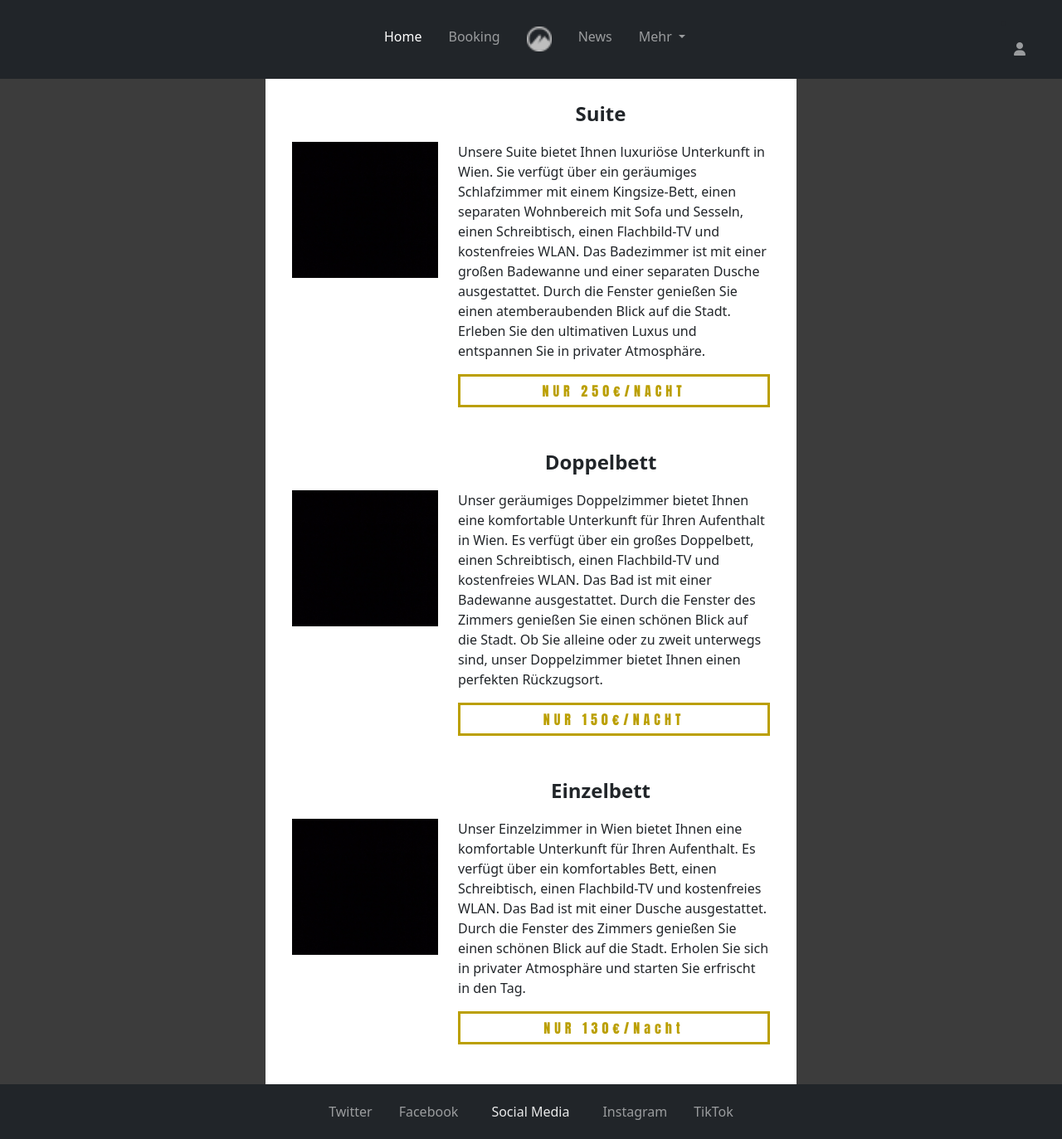
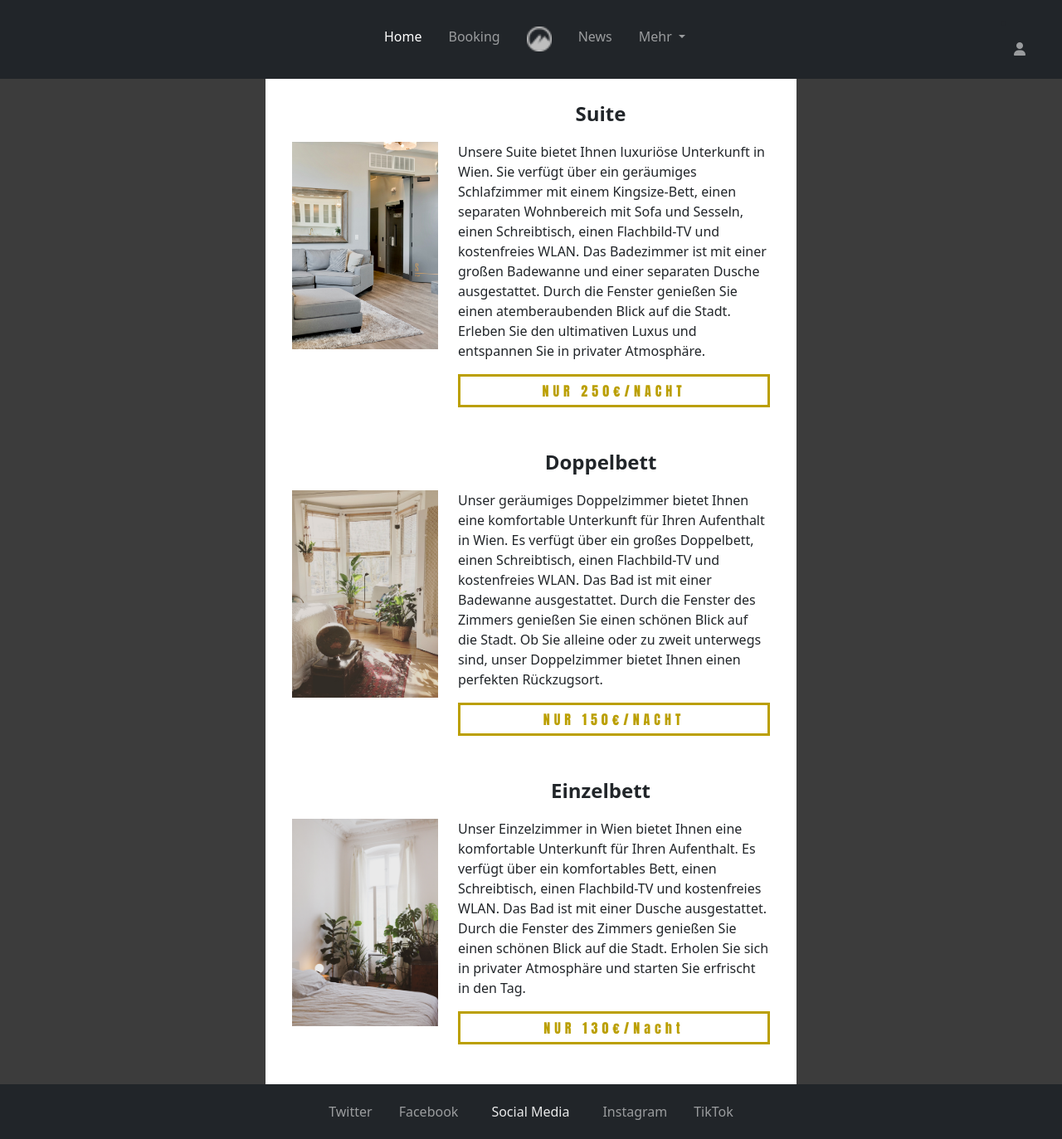
Before and after one commit to if22b151/Hotel-Website, a PHP site: page / in a window 1280 px wide. Shown: the part 607-1980 px from the top of the page at 83% size. Run offline with PHP 8.4, Linux system fonts and the light colour scheme; some libraries are stand-ins or nearby versions.

Commit message:
added pictures

```diff
--- a/index.php
+++ b/index.php
@@ -75,7 +75,7 @@
           </div>
           <div class="col-md-4">
             <div class="row">
-            <img src="img/black_square.png" class="img-fluid" alt="picture of a suite room">
+            <img src="img/room1.jpg" class="img-fluid" alt="picture of a suite room">
           </div>
         </div>
 
@@ -107,7 +107,7 @@
 
         <div class="col-md-4">
           <div class="row">
-            <img src="img/black_square.png" class="img-fluid" alt="picture of a double bed room">
+            <img src="img/room2.jpg" class="img-fluid" alt="picture of a double bed room">
           </div>
         </div>
 
@@ -139,7 +139,7 @@
 
         <div class="col-md-4">
           <div class="row">
-            <img src="img/black_square.png" class="img-fluid" alt="picture of a single bed room">
+            <img src="img/room3.jpg" class="img-fluid" alt="picture of a single bed room">
           </div>
         </div>
 
--- a/styles.css
+++ b/styles.css
@@ -203,6 +203,12 @@ header.logo_bar p{
   font-size: 20px;
 }
 
+img.img-fluid{
+  width: 400px;
+  height: 250px;
+  object-fit: cover;
+}
+
 
 /* Booking */
 table > tbody > tr > .bottom_border_none{
```
Also changed, not shown: img/room1.jpg (added), img/room2.jpg (added), img/room3.jpg (added).
